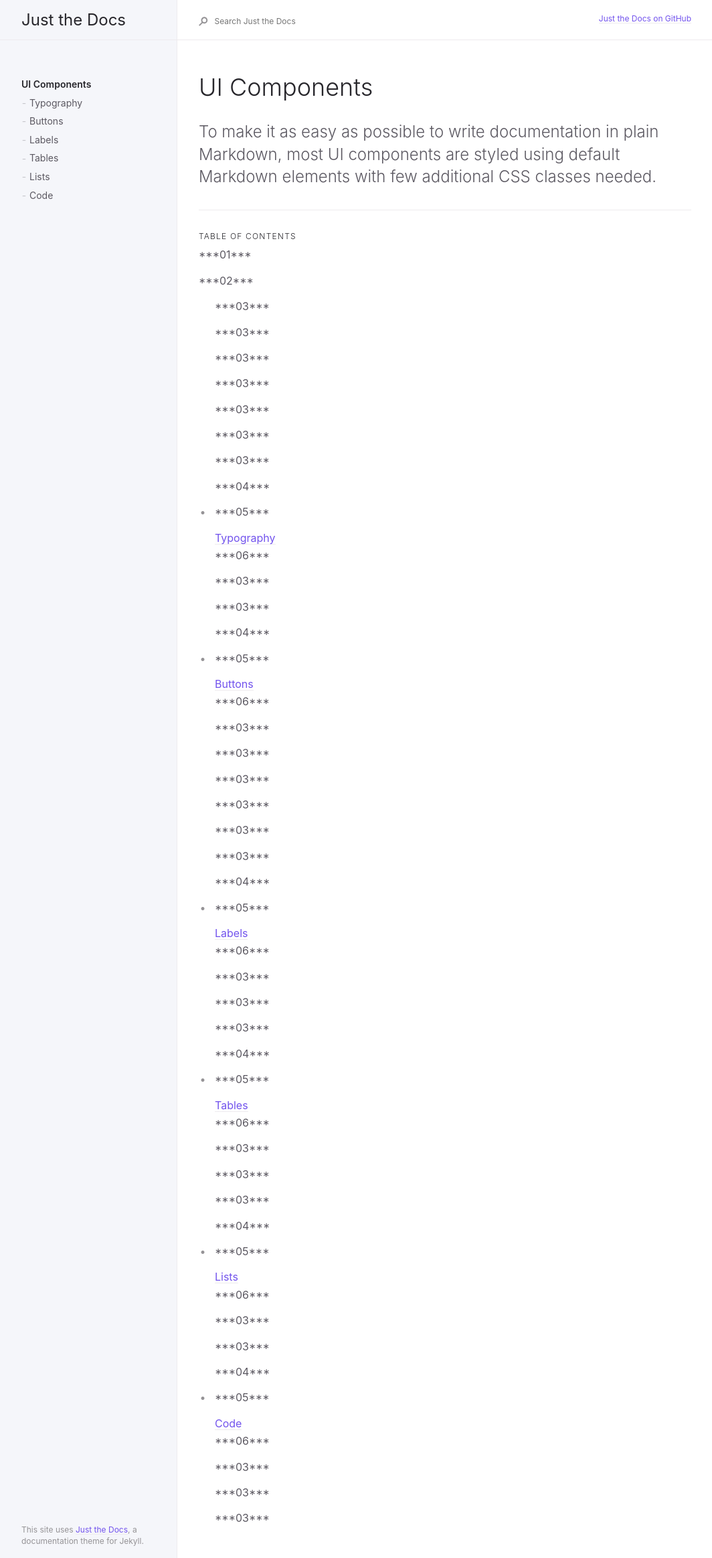
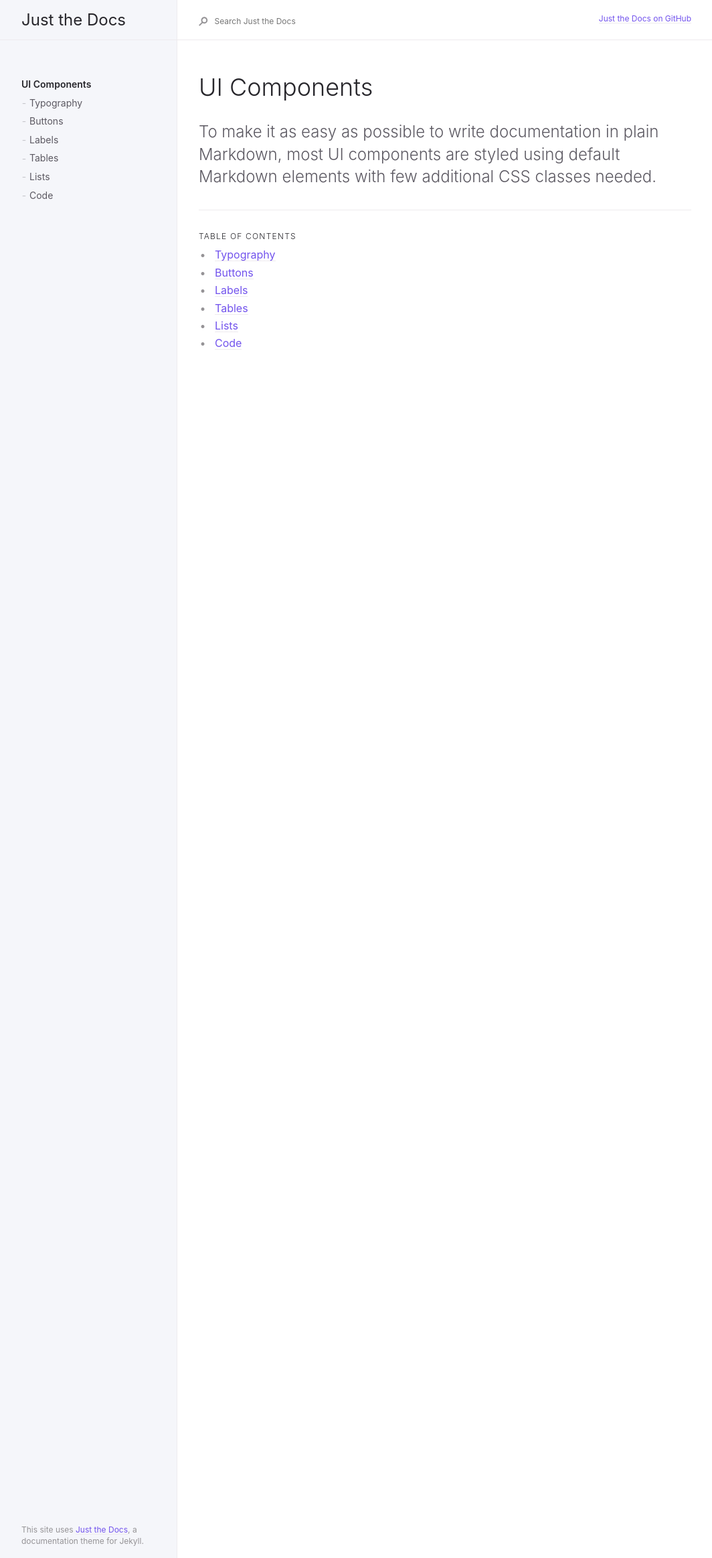
Before and after one commit to abeltranes/abeltranes.github.io, a Jekyll site: the page built from docs/ui-components/ui-components.md, in a window 1280 px wide. Shown: the whole page at 67% size, without its empty margins (91-1155 px from the left). Built offline with Jekyll 4.4.1, drawn with Linux system fonts in a browser that asks for light colours.

Commit message:
Update default.html

```diff
--- a/_layouts/default.html
+++ b/_layouts/default.html
@@ -58,19 +58,13 @@
           {% if page.has_children == true and page.has_toc != false %}
           <hr>
           <h2 class="text-delta">Table of contents</h2>
-          <p>***01***</p>
           {% assign children_list = site.pages | sort:"nav_order" %}
-          <p>***02***</p>
           <ul>
             {% for child in children_list %}
-            <p>***03***</p>
               {% if child.parent == page.title and child.title != page.title %}
-              <p>***04***</p>
               <li>
-                  <p>***05***</p>
                 <a href="{{ child.url | absolute_url }}">{{ child.title }}</a>
               </li>
-              <p>***06***</p>
               {% endif %}
             {% endfor %}
           </ul>
```
